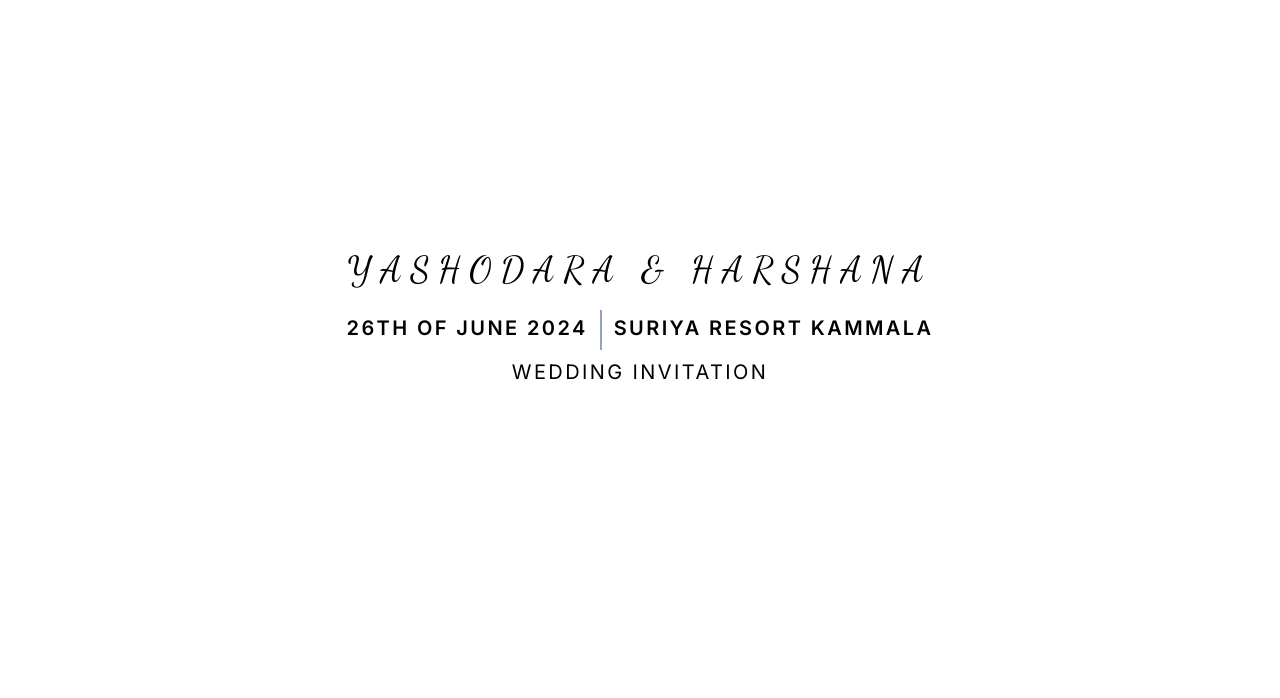
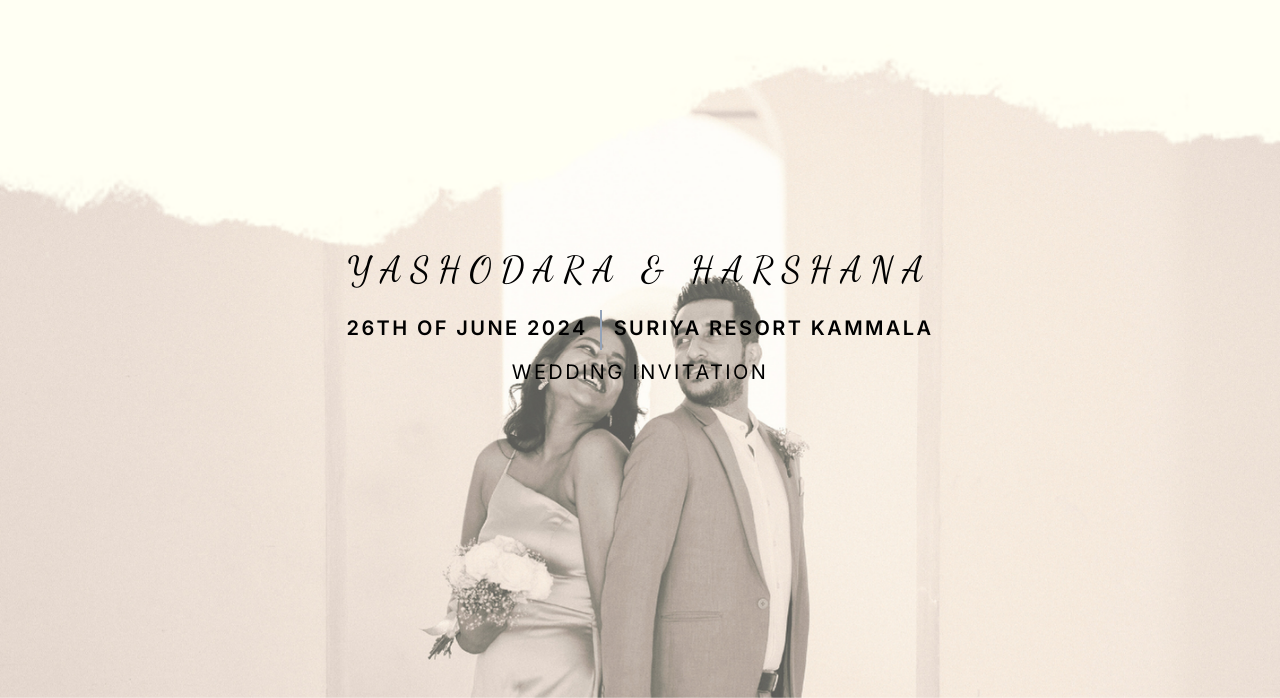
Before and after one commit to YashodaraDeAlwis/invitation, a Next.js app: page / in a window 1280 px wide. Shown: the part 102-800 px from the top of the page. Built offline with nearby package versions, Linux system fonts and the light colour scheme.

Commit message:
update: background image

```diff
--- a/tailwind.config.js
+++ b/tailwind.config.js
@@ -13,7 +13,7 @@ module.exports = {
 
       },
       backgroundImage: {
-        'texture': "url('/images/test1.png') opacity-10",
+        'texture': "url('/images/test1.png')",
       },
       colors: {
         primary: {
```
